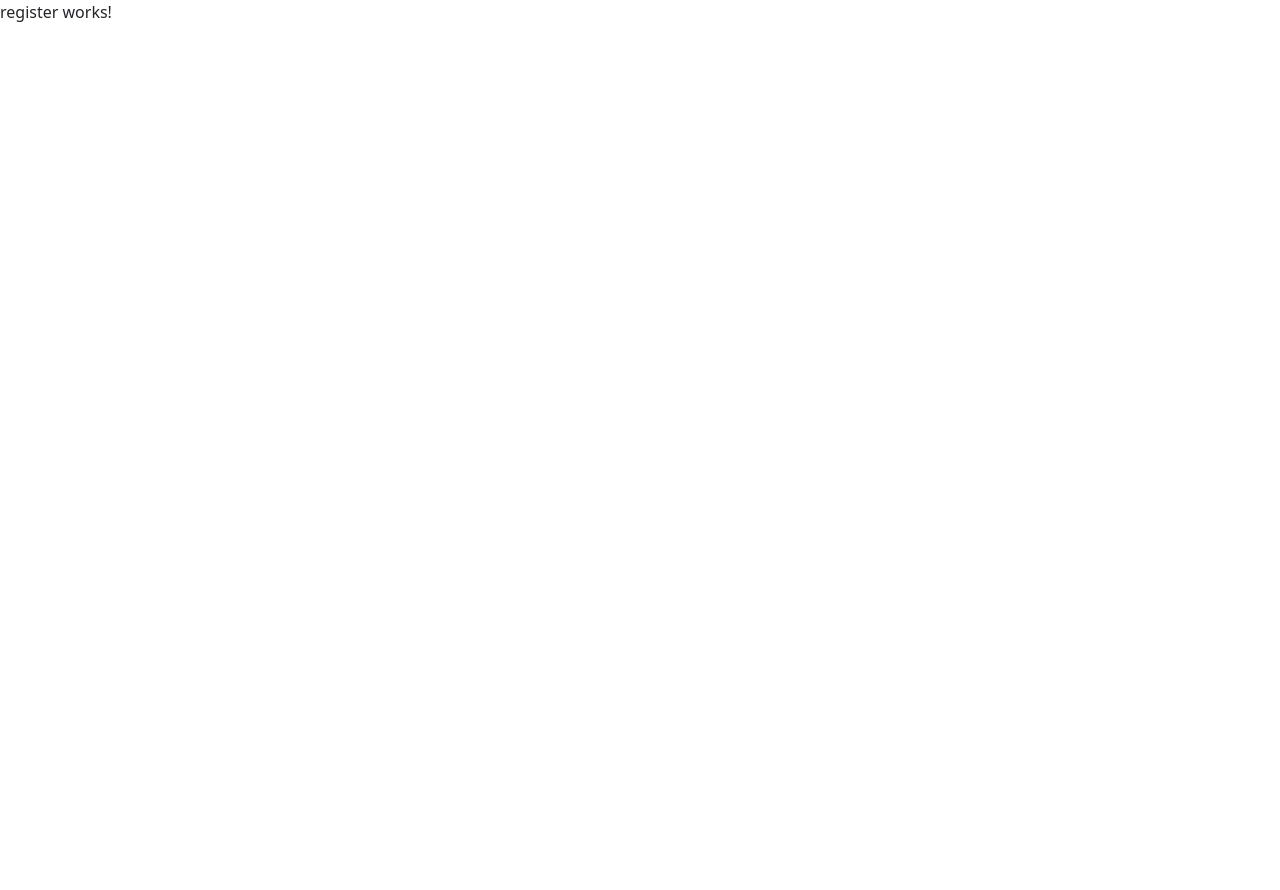
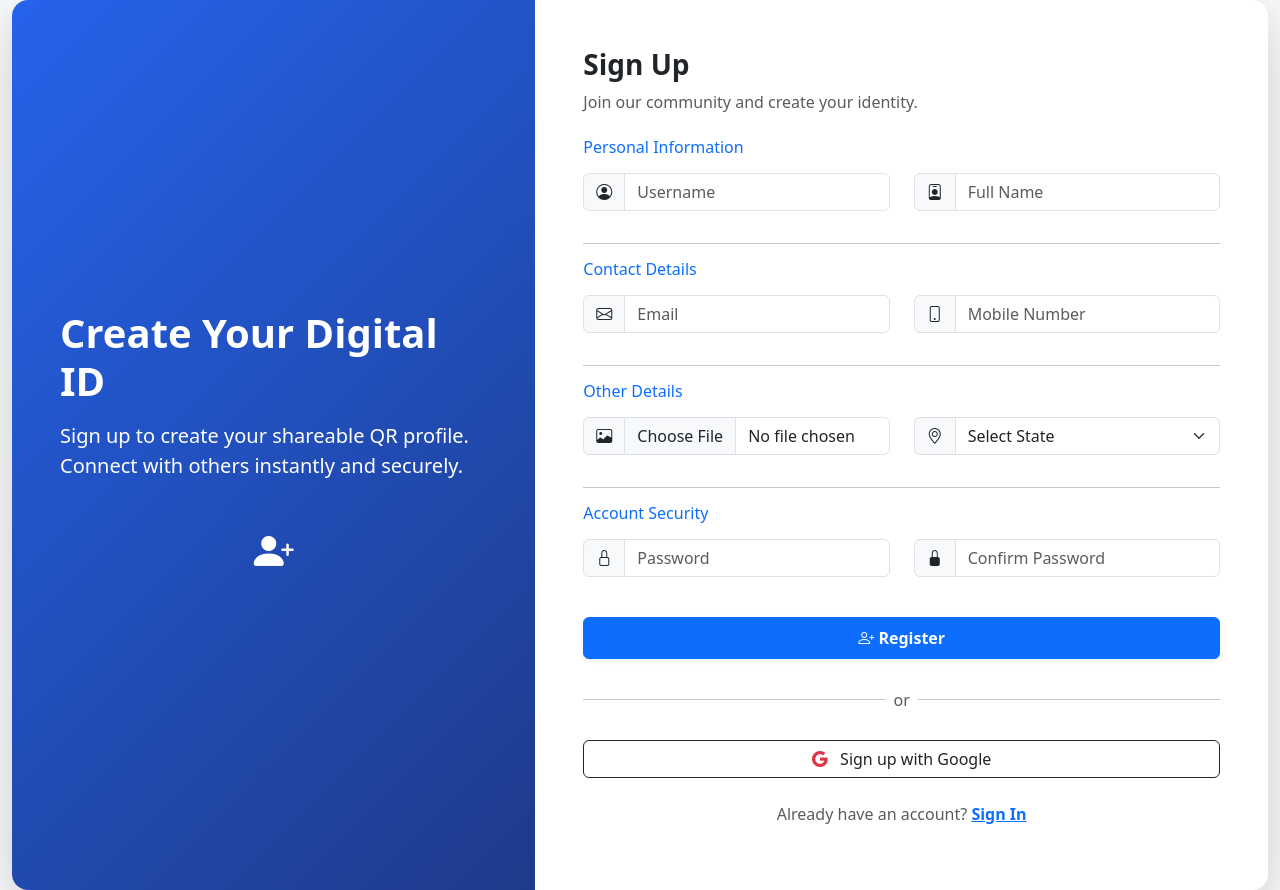
Before and after one commit to triilok10/triilok10-QRCodeAngular, an Angular app: page /register in a window 1280 px wide. Before the commit the page ends 800 px from the top, so only its background shows below. Built offline with nearby package versions, Linux system fonts and the light colour scheme.

Commit message:
Register Page

```diff
--- a/src/app/Components/Login/register/register.css
+++ b/src/app/Components/Login/register/register.css
@@ -0,0 +1,9 @@
+body {
+  background: linear-gradient(135deg, #f9fafb, #e0e7ff);
+}
+
+input.form-control:focus,
+select.form-select:focus {
+  box-shadow: 0 0 0 0.25rem rgba(37, 99, 235, 0.25);
+  border-color: #2563eb;
+}
--- a/src/app/Components/Login/register/register.html
+++ b/src/app/Components/Login/register/register.html
@@ -1 +1,148 @@
-<p>register works!</p>
+<div class="container-fluid min-vh-100 d-flex align-items-center justify-content-center bg-light">
+  <div class="row w-100 shadow-lg rounded-4 overflow-hidden">
+    <div
+      class="col-md-5 d-flex flex-column justify-content-center text-white p-5"
+      style="background: linear-gradient(135deg, #2563eb, #1e3a8a)"
+    >
+      <h1 class="fw-bold mb-3 display-6">Create Your Digital ID</h1>
+      <p class="lead">
+        Sign up to create your shareable QR profile. Connect with others instantly and securely.
+      </p>
+      <div class="d-flex justify-content-center">
+        <i class="bi bi-person-plus-fill fs-1 mt-4"></i>
+      </div>
+    </div>
+
+    <div class="col-md-7 bg-white p-5">
+      <h3 class="fw-bold mb-2">Sign Up</h3>
+      <p class="text-muted mb-4">Join our community and create your identity.</p>
+
+      <form [formGroup]="registerForm" (ngSubmit)="onSubmit()">
+        <h6 class="text-primary mb-3">Personal Information</h6>
+        <div class="row">
+          <div class="col-md-6 mb-3">
+            <div class="input-group">
+              <span class="input-group-text bg-light"><i class="bi bi-person-circle"></i></span>
+              <input
+                type="text"
+                class="form-control"
+                placeholder="Username"
+                formControlName="Username"
+              />
+            </div>
+          </div>
+          <div class="col-md-6 mb-3">
+            <div class="input-group">
+              <span class="input-group-text bg-light"><i class="bi bi-person-badge"></i></span>
+              <input
+                type="text"
+                class="form-control"
+                placeholder="Full Name"
+                formControlName="Fullname"
+              />
+            </div>
+          </div>
+        </div>
+
+        <hr class="my-3" />
+
+        <h6 class="text-primary mb-3">Contact Details</h6>
+        <div class="row">
+          <div class="col-md-6 mb-3">
+            <div class="input-group">
+              <span class="input-group-text bg-light"><i class="bi bi-envelope"></i></span>
+              <input
+                type="email"
+                class="form-control"
+                placeholder="Email"
+                formControlName="Email"
+              />
+            </div>
+          </div>
+          <div class="col-md-6 mb-3">
+            <div class="input-group">
+              <span class="input-group-text bg-light"><i class="bi bi-phone"></i></span>
+              <input
+                type="text"
+                class="form-control"
+                placeholder="Mobile Number"
+                formControlName="MobileNo"
+              />
+            </div>
+          </div>
+        </div>
+
+        <hr class="my-3" />
+
+        <h6 class="text-primary mb-3">Other Details</h6>
+        <div class="row">
+          <div class="col-md-6 mb-3">
+            <div class="input-group">
+              <span class="input-group-text bg-light"><i class="bi bi-image"></i></span>
+              <input type="file" class="form-control" formControlName="ProfileImage" />
+            </div>
+          </div>
+          <div class="col-md-6 mb-3">
+            <div class="input-group">
+              <span class="input-group-text bg-light"><i class="bi bi-geo-alt"></i></span>
+              <select class="form-select" formControlName="State">
+                <option value="" disabled selected>Select State</option>
+                <option value="Rajasthan">Rajasthan</option>
+                <option value="Maharashtra">Maharashtra</option>
+                <option value="Delhi">Delhi</option>
+              </select>
+            </div>
+          </div>
+        </div>
+
+        <hr class="my-3" />
+
+        <h6 class="text-primary mb-3">Account Security</h6>
+        <div class="row">
+          <div class="col-md-6 mb-3">
+            <div class="input-group">
+              <span class="input-group-text bg-light"><i class="bi bi-lock"></i></span>
+              <input
+                type="password"
+                class="form-control"
+                placeholder="Password"
+                formControlName="Password"
+              />
+            </div>
+          </div>
+          <div class="col-md-6 mb-3">
+            <div class="input-group">
+              <span class="input-group-text bg-light"><i class="bi bi-lock-fill"></i></span>
+              <input
+                type="password"
+                class="form-control"
+                placeholder="Confirm Password"
+                formControlName="ConfirmPassword"
+              />
+            </div>
+          </div>
+        </div>
+
+        <div class="mb-4"></div>
+        <button type="submit" class="btn btn-primary w-100 py-2 fw-semibold shadow-sm">
+          <i class="bi bi-person-plus"></i> Register
+        </button>
+      </form>
+
+      <div class="d-flex align-items-center my-4">
+        <hr class="flex-grow-1" />
+        <span class="mx-2 text-muted">or</span>
+        <hr class="flex-grow-1" />
+      </div>
+
+      <button class="btn btn-outline-dark w-100">
+        <i class="bi bi-google me-2 text-danger"></i> Sign up with Google
+      </button>
+
+      <p class="mt-4 text-center text-muted">
+        Already have an account?
+        <a href="#" class="text-primary fw-semibold">Sign In</a>
+      </p>
+    </div>
+  </div>
+</div>
--- a/src/app/Components/Login/register/register.ts
+++ b/src/app/Components/Login/register/register.ts
@@ -1,11 +1,38 @@
+import { CommonModule } from '@angular/common';
+import { HttpClientModule } from '@angular/common/http';
 import { Component } from '@angular/core';
+import { FormControl, FormGroup, ReactiveFormsModule, Validators } from '@angular/forms';
 
 @Component({
   selector: 'app-register',
-  imports: [],
+  standalone: true,
+  imports: [HttpClientModule, CommonModule, ReactiveFormsModule],
   templateUrl: './register.html',
-  styleUrl: './register.css'
+  styleUrl: './register.css',
 })
 export class Register {
+  // Reactive Form
+  registerForm = new FormGroup({
+    Username: new FormControl('', [Validators.required, Validators.minLength(3)]),
+    Fullname: new FormControl('', [Validators.required]),
+    ProfileImage: new FormControl(null), // For file uploads, you often handle this separately
+    Password: new FormControl('', [Validators.required, Validators.minLength(6)]),
+    ConfirmPassword: new FormControl('', [Validators.required]),
+    Email: new FormControl('', [Validators.required, Validators.email]),
+    MobileNo: new FormControl('', [Validators.required, Validators.pattern('^[0-9]{10}$')]),
+    State: new FormControl('', [Validators.required]),
+  });
 
+  constructor() {}
+
+  onSubmit() {
+    if (this.registerForm.valid) {
+
+      console.log('Form is valid and ready to submit:', this.registerForm.value);
+
+
+    } else {
+      console.log('Form is invalid. Please check the fields.');
+    }
+  }
 }
```
